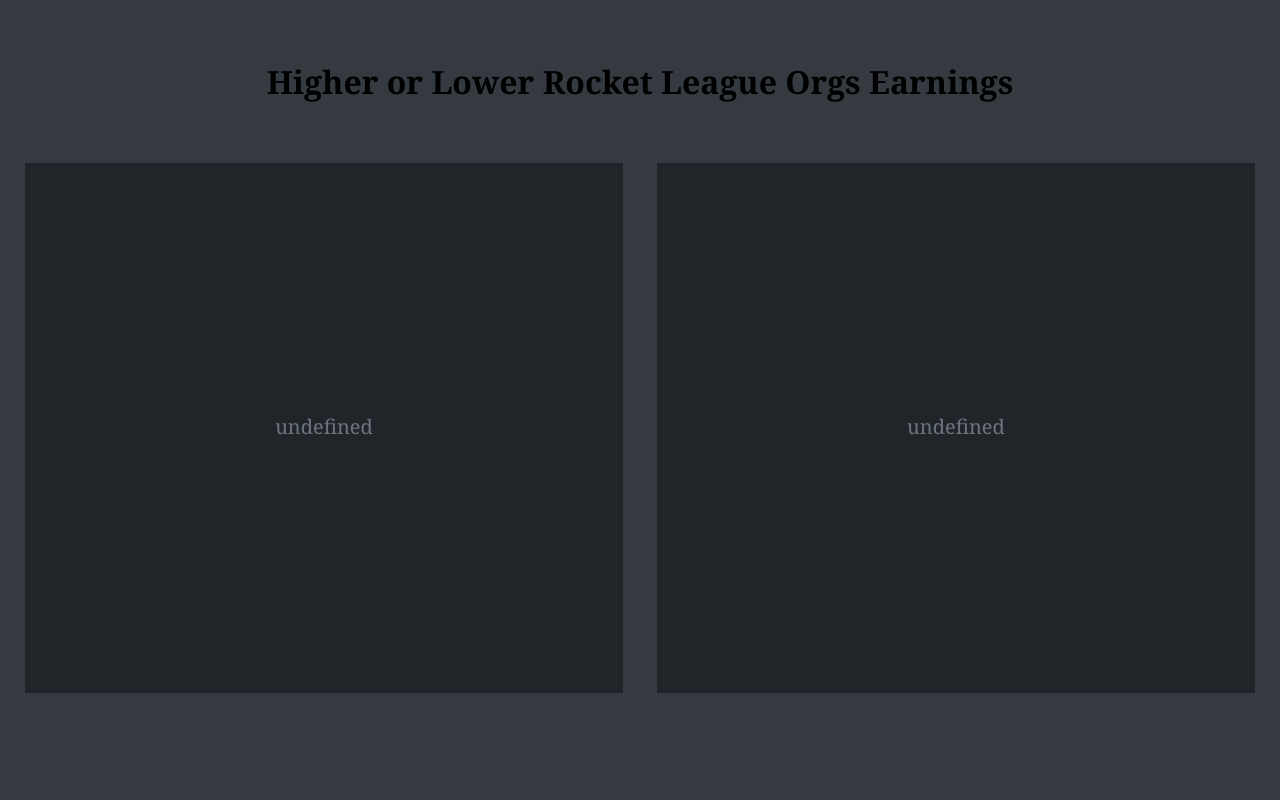
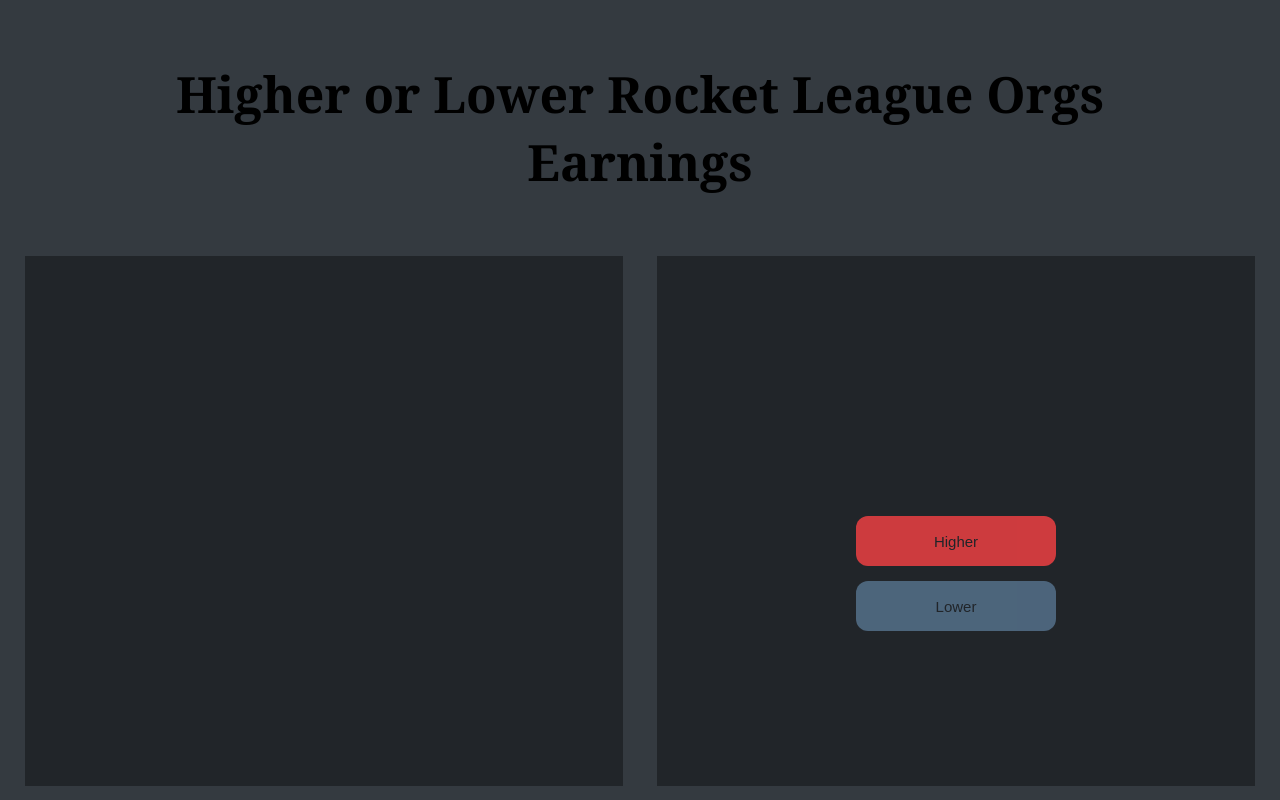
Before and after one commit to nmcassa/higher-or-lower-game, a Flask app: page / in a window 1280 px wide. Run offline with Flask 2, Linux system fonts and the light colour scheme; data that the repository does not hold is empty.

Commit message:
v.04
higher or lower buttons
changing teams every button click

```diff
--- a/static/styles.css
+++ b/static/styles.css
@@ -1,9 +1,10 @@
 :root {
 	--darkblue:  rgb(3, 4, 94);
-	--mediumblue: rgb(0, 119, 182);
+	--mediumblue: rgb(87, 117, 144);
 	--darkblack: rgb(33, 37, 41);
 	--darkgrey: rgb(52, 58, 64);
 	--lightgrey: rgb(108, 117, 125);
+	--red: rgb(249, 65, 68);
 }
 
 body {
@@ -21,6 +22,7 @@
 
 h1 {
 	margin: auto;
+	font-size: 50px;
 	text-align: center;
 	padding: 10px;
 }
@@ -36,7 +38,38 @@
 }
 
 p {
-	font-size: 20px;
-	padding: 215px 0;
+	font-size: 40px;
+	padding-top: 125px;
+	padding-bottom: 40px;
 	text-align: center;
 }
+
+p.winnings {
+	padding: 0;
+}
+
+button {
+	color: var(--darkblack);
+	cursor: pointer;
+	border: none;
+	border-radius: 12px;
+	display: block;
+	font-size: 15px;
+	height: 10%;
+	margin: auto;
+	margin-bottom: 15px;
+	opacity: .8;
+	width: 35%;
+}
+
+button:hover {
+	opacity: 1;
+}
+
+.higher {
+	background-color: var(--red);
+}
+
+.lower {
+	background-color: var(--mediumblue);
+}
--- a/templates/index.html
+++ b/templates/index.html
@@ -12,9 +12,12 @@
 		<section class="options">
 			<div>
 				<p id="left"></p>
+				<p id="left-winnings" class="winnings"></p>
 			</div>
 			<div>
 				<p id="right"> </p>
+				<button class="higher" onclick="button_clicked(0)">Higher</button>
+				<button class="lower" onclick="button_clicked(1)">Lower</button>
 			</div>
 		</section>
 		<script type="text/javascript" src="../static/index.js"></script>
```
Also changed, not shown: static/index.js (+29 -4 lines).
